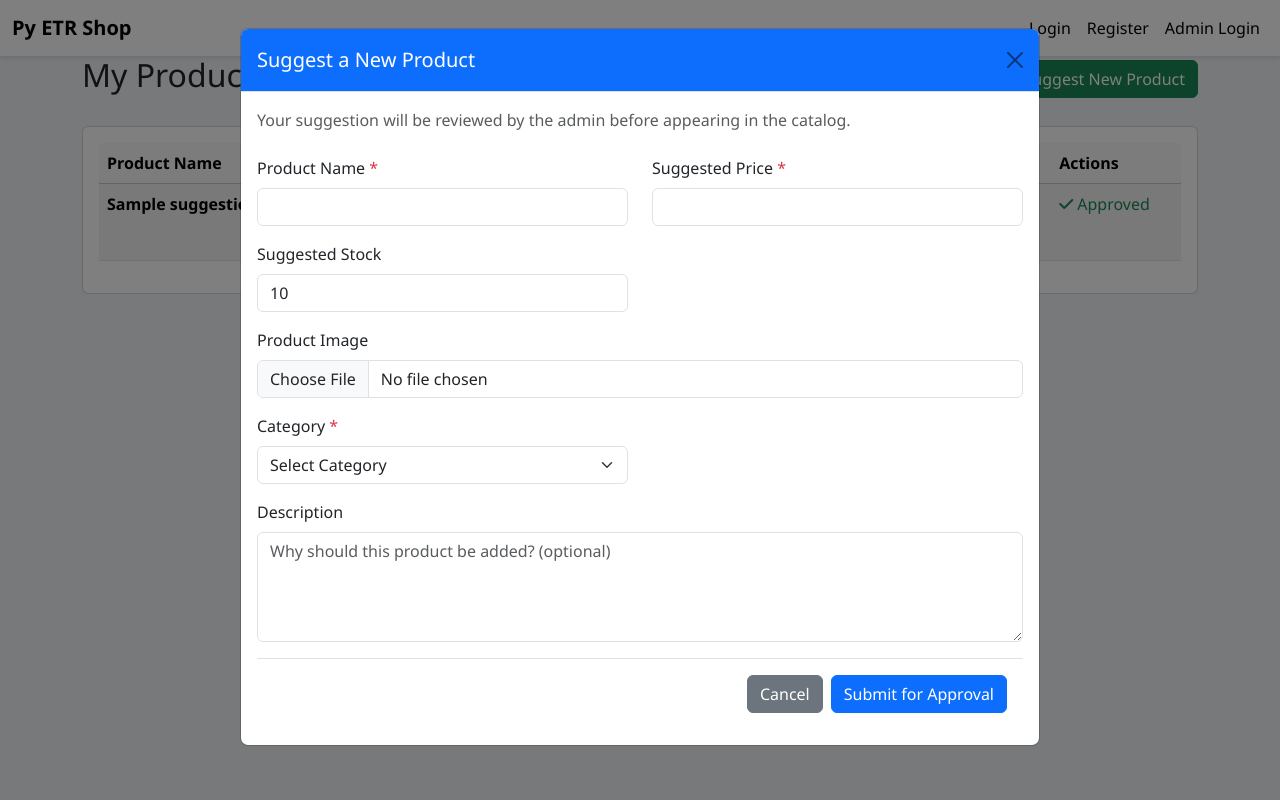
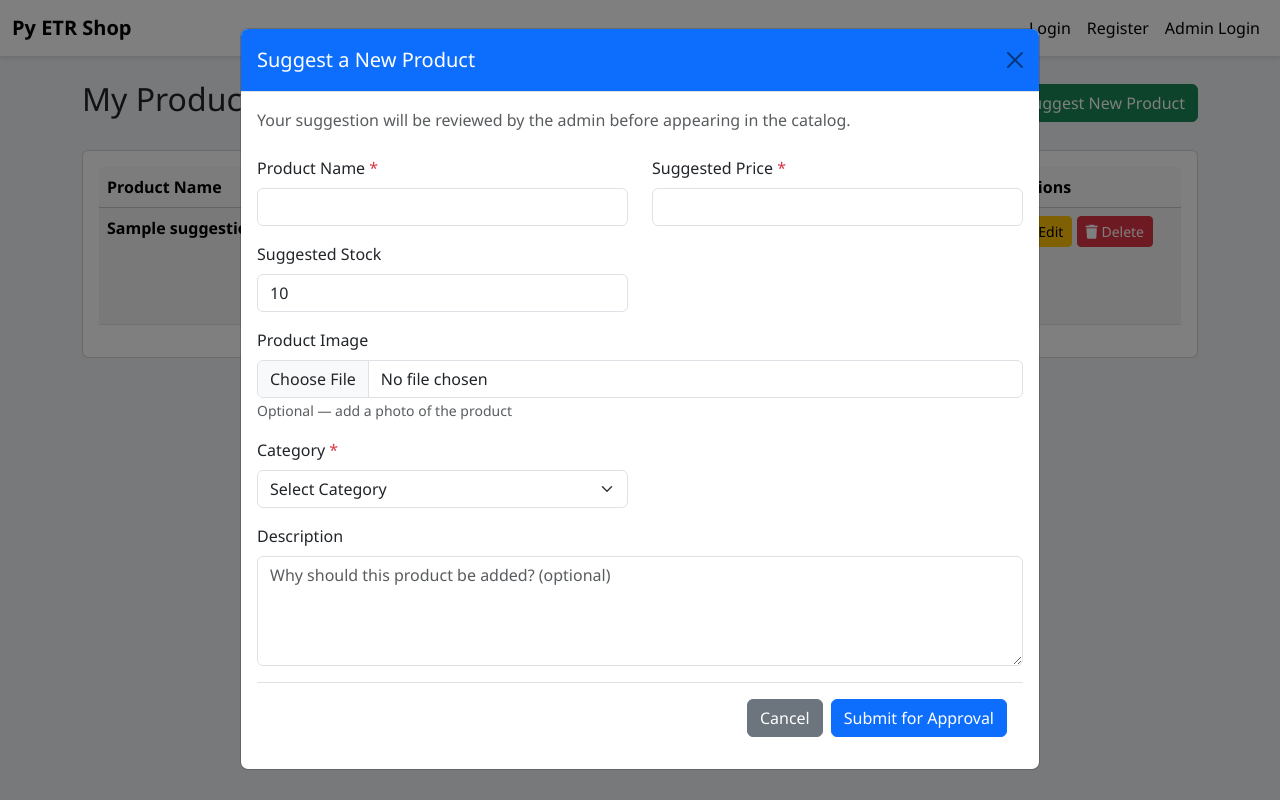
Before and after one commit to jllamas21ur0231/py_etr, a Flask app: template templates/customer/my_suggestions.html in a window 1280 px wide, after a click on "Suggest New Product". Run offline with Flask 3, Linux system fonts and the light colour scheme; the template is opened without the code that fills it: most values are stand-ins (such as "Sample title", 1, 10 or a date in 2020); grey boxes marked "Sample" are stand-in pictures; some libraries are stand-ins or nearby versions.

Commit message:
additions

```diff
--- a/app.py
+++ b/app.py
@@ -243,7 +243,7 @@ def suggest_product():
     if 'image' in request.files:
         file = request.files['image']
         if file and file.filename != '':
-            filename = f"prod_{datetime.now().strftime('%Y%m%d%H%M%S')}_{file.filename}"
+            filename = f"prod_sugg_{datetime.now().strftime('%Y%m%d_%H%M%S')}_{file.filename}"
             file.save(os.path.join(app.config['PRODUCT_UPLOAD_FOLDER'], filename))
 
     cur.execute("""
@@ -261,8 +261,8 @@ def suggest_product():
     ))
     mysql.connection.commit()
     cur.close()
-    flash('Your product suggestion has been submitted for approval!', 'success')
-    return redirect(url_for('catalog'))
+    flash('Your product suggestion (with image) has been submitted for approval!', 'success')
+    return redirect(url_for('my_suggestions'))
 
 @app.route('/admin/approve_product/<int:pid>')
 @login_required('admin')
@@ -316,27 +316,28 @@ def my_suggestions():
 def edit_suggestion(pid):
     cur = mysql.connection.cursor()
 
-    # Security: only allow editing own suggestions that are still pending or declined
-    cur.execute("SELECT * FROM products WHERE id = %s AND suggested_by = %s AND status != 'approved'", (pid, session['user_id']))
+    # Only check ownership — allow edit even if approved
+    cur.execute("SELECT * FROM products WHERE id = %s AND suggested_by = %s", (pid, session['user_id']))
     product = cur.fetchone()
 
     if not product:
-        flash('You can only edit your own pending or declined suggestions.', 'danger')
+        flash('Product not found or not yours.', 'danger')
+        cur.close()
         return redirect(url_for('my_suggestions'))
 
     if request.method == 'POST':
-        filename = product['image']  # keep old image by default
+        filename = product['image']
         if 'image' in request.files:
             file = request.files['image']
             if file and file.filename != '':
-                # Delete old image if exists
                 if filename:
                     old_path = os.path.join(app.config['PRODUCT_UPLOAD_FOLDER'], filename)
                     if os.path.exists(old_path):
                         os.remove(old_path)
-                filename = f"prod_{datetime.now().strftime('%Y%m%d%H%M%S')}_{file.filename}"
+                filename = f"prod_sugg_edit_{datetime.now().strftime('%Y%m%d_%H%M%S')}_{file.filename}"
                 file.save(os.path.join(app.config['PRODUCT_UPLOAD_FOLDER'], filename))
 
+        # Reset to pending when edited (so admin reviews changes)
         cur.execute("""
             UPDATE products
             SET name = %s, description = %s, price = %s, stock = %s, category_id = %s, status = 'pending', image = %s
@@ -352,10 +353,9 @@ def edit_suggestion(pid):
         ))
         mysql.connection.commit()
         cur.close()
-        flash('Your suggestion has been updated and sent back for review!', 'success')
+        flash('Your product has been updated and sent back for review!', 'info')
         return redirect(url_for('my_suggestions'))
 
-    # GET: show form pre-filled
     cur.execute("SELECT * FROM categories")
     categories = cur.fetchall()
     cur.close()
@@ -367,13 +367,21 @@ def edit_suggestion(pid):
 def delete_suggestion(pid):
     cur = mysql.connection.cursor()
 
-    # Security: only delete own suggestions that are not approved
-    cur.execute("DELETE FROM products WHERE id = %s AND suggested_by = %s AND status != 'approved'", (pid, session['user_id']))
+    # Only check ownership — allow delete even if approved
+    cur.execute("SELECT image FROM products WHERE id = %s AND suggested_by = %s", (pid, session['user_id']))
+    product = cur.fetchone()
 
-    if cur.rowcount == 0:
-        flash('You can only delete your own pending or declined suggestions.', 'danger')
+    if not product:
+        flash('Product not found or not yours.', 'danger')
     else:
-        flash('Your suggestion has been deleted.', 'info')
+        # Delete image if exists
+        if product['image']:
+            image_path = os.path.join(app.config['PRODUCT_UPLOAD_FOLDER'], product['image'])
+            if os.path.exists(image_path):
+                os.remove(image_path)
+
+        cur.execute("DELETE FROM products WHERE id = %s", (pid,))
+        flash('Product deleted successfully.', 'success')
 
     mysql.connection.commit()
     cur.close()
@@ -461,24 +469,22 @@ def manage_products():
     form.category_id.choices = [(c['id'], c['name']) for c in categories]
 
     if form.validate_on_submit():
-        # Handle image upload
+        # === HANDLE IMAGE UPLOAD ===
         filename = None
         if 'image' in request.files:
             file = request.files['image']
             if file and file.filename != '':
-                filename = f"prod_admin_{datetime.now().strftime('%Y%m%d%H%M%S')}_{file.filename}"
+                filename = f"prod_admin_{datetime.now().strftime('%Y%m%d_%H%M%S')}_{file.filename}"
                 file.save(os.path.join(app.config['PRODUCT_UPLOAD_FOLDER'], filename))
 
         if request.args.get('id'):
-            # === EDIT EXISTING PRODUCT ===
+            # EDIT EXISTING PRODUCT
             product_id = request.args.get('id')
             cur.execute("SELECT image FROM products WHERE id = %s", (product_id,))
             old_image = cur.fetchone()['image']
-
-            # Use new image if uploaded, otherwise keep old one
             final_image = filename or old_image
 
-            # If new image uploaded and old exists → delete old image
+            # Delete old image if replaced
             if filename and old_image:
                 old_path = os.path.join(app.config['PRODUCT_UPLOAD_FOLDER'], old_image)
                 if os.path.exists(old_path):
@@ -488,31 +494,18 @@ def manage_products():
                 UPDATE products
                 SET name=%s, description=%s, price=%s, stock=%s, category_id=%s, image=%s
                 WHERE id=%s
-            """, (
-                form.name.data,
-                form.description.data,
-                form.price.data,
-                form.stock.data,
-                form.category_id.data,
-                final_image,
-                product_id
-            ))
+            """, (form.name.data, form.description.data, form.price.data, form.stock.data,
+                  form.category_id.data, final_image, product_id))
             flash('Product updated successfully!', 'success')
 
         else:
-            # === ADD NEW PRODUCT ===
+            # ADD NEW PRODUCT
             cur.execute("""
                 INSERT INTO products
                 (name, description, price, stock, category_id, image, status)
                 VALUES (%s, %s, %s, %s, %s, %s, 'approved')
-            """, (
-                form.name.data,
-                form.description.data,
-                form.price.data,
-                form.stock.data,
-                form.category_id.data,
-                filename
-            ))
+            """, (form.name.data, form.description.data, form.price.data, form.stock.data,
+                  form.category_id.data, filename))
             flash('Product added successfully!', 'success')
 
         mysql.connection.commit()
@@ -530,11 +523,8 @@ def manage_products():
             form.price.data = product['price']
             form.stock.data = product['stock']
             form.category_id.data = product['category_id']
-        else:
-            flash('Product not found.', 'danger')
-            return redirect(url_for('manage_products'))
 
-    # Load all products for display
+    # Load all products for table
     cur.execute("""
         SELECT p.*, c.name as category_name, u.fullname as suggested_by_name
         FROM products p
--- a/templates/customer/my_suggestions.html
+++ b/templates/customer/my_suggestions.html
@@ -2,6 +2,9 @@
 {% block title %}My Product Suggestions{% endblock %}
 
 {% block content %}
+
+<br>
+
 <div class="d-flex justify-content-between align-items-center mb-4">
     <h2>My Product Suggestions</h2>
     <button type="button" class="btn btn-success" data-bs-toggle="modal" data-bs-target="#addProductModal">
@@ -19,7 +22,7 @@
             </div>
             <div class="modal-body">
                 <p class="text-muted mb-4">Your suggestion will be reviewed by the admin before appearing in the catalog.</p>
-                <form method="post" action="{{ url_for('suggest_product') }}">
+                <form method="post" action="{{ url_for('suggest_product') }}" enctype="multipart/form-data">
                     <div class="row">
                         <div class="col-md-6 mb-3">
                             <label class="form-label">Product Name <span class="text-danger">*</span></label>
@@ -37,6 +40,7 @@
                         <div class="col-12 mb-3">
                             <label class="form-label">Product Image</label>
                             <input type="file" name="image" class="form-control" accept="image/*">
+                            <small class="text-muted">Optional — add a photo of the product</small>
                         </div>
                         <div class="col-md-6 mb-3">
                             <label class="form-label">Category <span class="text-danger">*</span></label>
@@ -101,25 +105,23 @@
 
             <td>
                 {% if s.image %}
-                    <img src="{{ url_for('static', filename='uploads/products/' + s.image) }}" width="80" class="rounded">
+                    <img src="{{ url_for('static', filename='uploads/products/' + s.image) }}"
+                        width="100" height="100" class="rounded object-fit-cover" alt="{{ s.name }}">
                 {% else %}
-                    <em class="text-muted">No image</em>
+                    <div class="bg-light rounded d-flex align-items-center justify-content-center" style="width:100px; height:100px;">
+                        <i class="fas fa-image fa-3x text-muted"></i>
+                    </div>
                 {% endif %}
             </td>
 
             <td>
-                <!-- Only allow edit/delete if not approved -->
-                {% if s.status != 'approved' %}
                 <a href="{{ url_for('edit_suggestion', pid=s.id) }}" class="btn btn-sm btn-warning">
                     <i class="fas fa-edit"></i> Edit
                 </a>
                 <a href="{{ url_for('delete_suggestion', pid=s.id) }}" class="btn btn-sm btn-danger"
-                       onclick="return confirm('Are you sure you want to delete this suggestion?')">
+                onclick="return confirm('Are you sure you want to delete this product?')">
                     <i class="fas fa-trash"></i> Delete
                 </a>
-                {% else %}
-                    <span class="text-success"><i class="fas fa-check"></i> Approved</span>
-                {% endif %}
             </td>
         </tr>
     {% endfor %}
```
Also changed, not shown: templates/admin/manage_products.html (+14 -5 lines), templates/customer/cart.html (+14 -2 lines), templates/customer/catalog.html (+14 -4 lines), templates/customer/edit_suggestion.html (+4 -4 lines), static/uploads/products/prod_admin_20251230_170828_91277c1db563bbcbf2ad93f82ac03d83.jpg (added), static/uploads/products/prod_sugg_20251230_170411_pngtree-smart-watch-png-image_18709852.png (added). Lines whose indentation alone changed are shown as unchanged.
